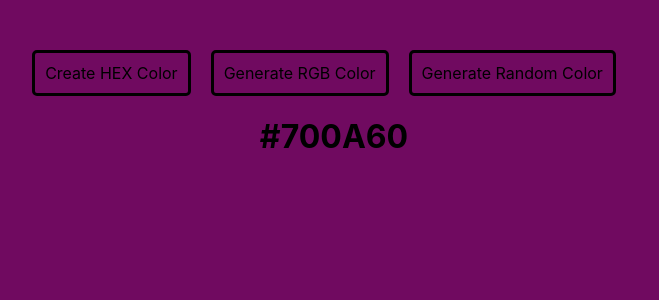
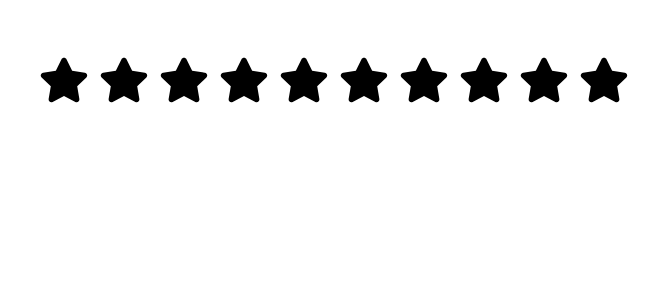
Before and after one commit to electrixky/react-small-projects, a React (Create React App) app: page / in a window 1280 px wide. Shown: the top 300 px of the page, without its empty margins (306-965 px from the left). Built offline with nearby package versions, Linux system fonts and the light colour scheme.

Commit message:
stars mouse hove and click logic

```diff
--- a/src/App.js
+++ b/src/App.js
@@ -1,12 +1,14 @@
 import './App.css';
 import Accordion from "./components/accordion";
 import RandomColor from "./components/random-color";
+import {StarRating} from "./components/star-rating";
 
 function App() {
     return (
         <div className="App">
             {/*<Accordion/>*/}
-            <RandomColor/>
+            {/*<RandomColor/>*/}
+            <StarRating numberOfStars={10}/>
         </div>
     );
 }
--- /dev/null
+++ b/src/components/star-rating/index.jsx
@@ -0,0 +1,39 @@
+import React, {useState} from 'react';
+import {FaStar} from "react-icons/fa";
+import "./styles.css"
+
+export const StarRating = ({numberOfStars = 5}) => {
+
+    const [rating, setRating] = useState(0)
+    const [hover, setHover] = useState(0)
+
+    function handleClick(getCurrentIndex) {
+        setRating(getCurrentIndex)
+    }
+
+    function handleMouthEnter(getCurrentIndex) {
+        setHover(getCurrentIndex)
+    }
+
+    function handleMouthLeave(getCurrentIndex) {
+        setHover(rating)
+    }
+
+    return (
+        <div className="star-rating">
+            {
+                [...Array(numberOfStars)].map((star, index) => {
+                    index += 1
+
+                    return <FaStar
+                        key={index}
+                        onClick={() => handleClick(index)}
+                        onMouseMove={() => handleMouthEnter(index)}
+                        onMouseLeave={() => handleMouthLeave(index)}
+                        className={`star ${index <= (hover || rating) ? "active" : ""}  `}
+                    />
+                })
+            }
+        </div>
+    );
+};
--- /dev/null
+++ b/src/components/star-rating/styles.css
@@ -0,0 +1,13 @@
+.star-rating {
+    padding-top: 50px;
+}
+
+.star {
+    font-size: 50px;
+    margin: 5px;
+    cursor: pointer;
+}
+
+.active {
+    color: #f1cb1e;
+}
```
